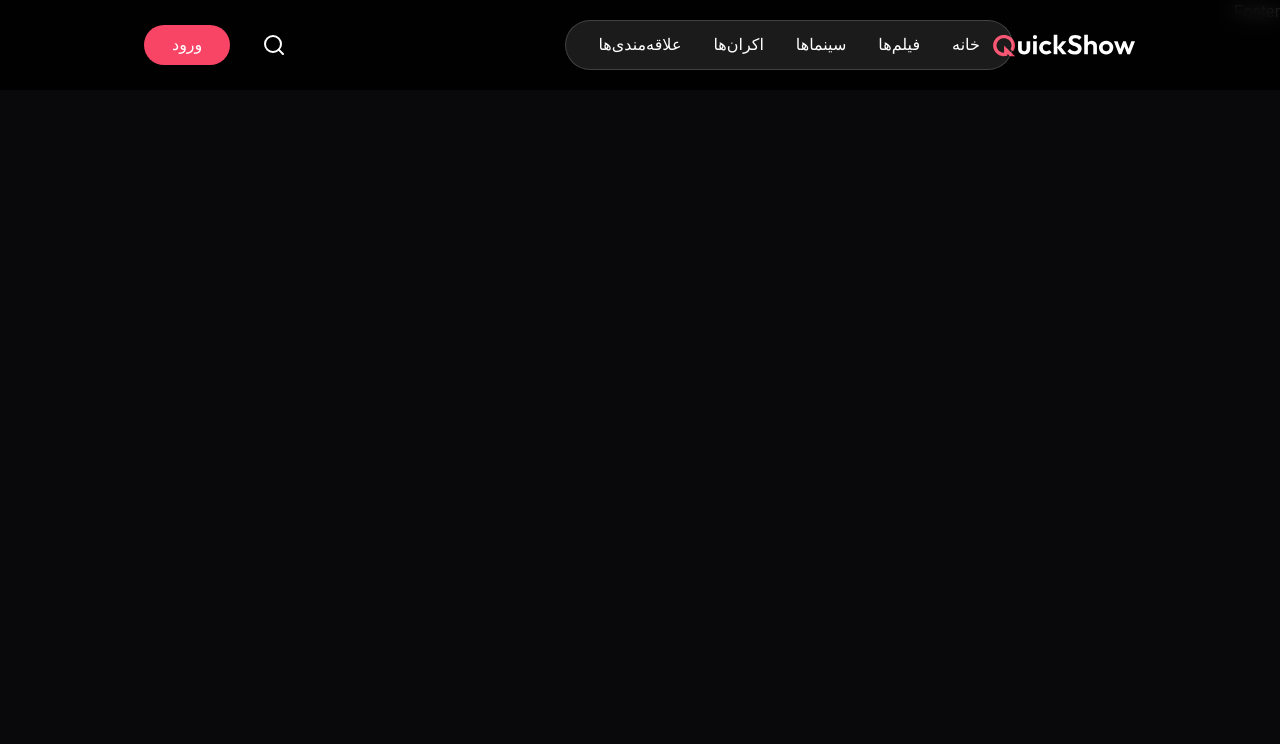
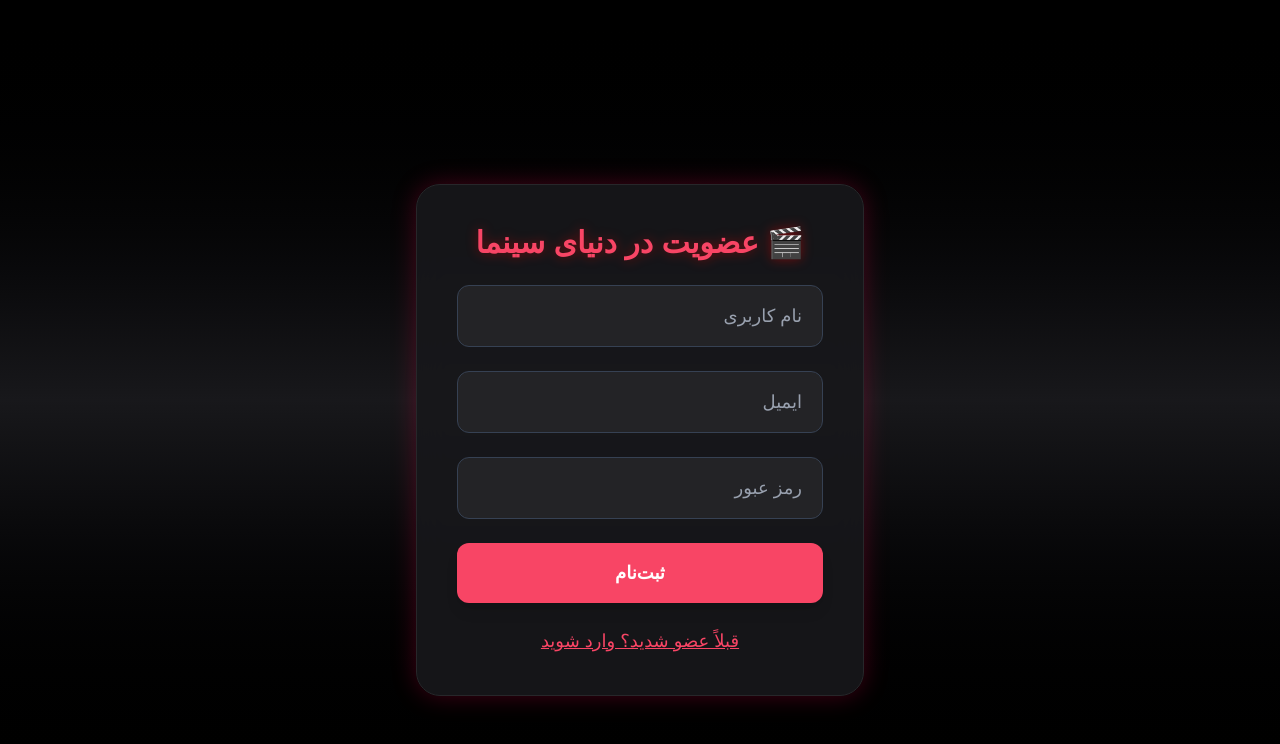
Before and after one commit to HosseinDakhili/Movie, a React (Vite) app in the folder client/: page /register in a window 1280 px wide. Shown: the top 744 px of the page. Built offline with nearby package versions, Linux system fonts and the light colour scheme.

Commit message:
feat: implement authentication flow with login and registration components; enhance form handling and validation

```diff
--- a/client/src/App.jsx
+++ b/client/src/App.jsx
@@ -1,6 +1,6 @@
-import React from "react";
+import React, { useContext } from "react";
 import Navbar from "./components/Navbar.jsx";
-import { Route, Routes, useLocation } from "react-router-dom";
+import { Navigate, Route, Routes, useLocation } from "react-router-dom";
 import Home from "./pages/Home/Home";
 import Movies from "./pages/Movies/Movies";
 import MovieDetails from "./pages/MovieDatails/MovieDetails";
@@ -9,14 +9,21 @@ import { MyBookings } from "./pages/MyBookings/MyBookings";
 import Favorite from "./pages/Favorite/Favorite";
 import { Toaster } from "react-hot-toast";
 import Footer from "./components/Footer";
+import { AuthContext } from "./context/AuthContext.jsx";
+import NotFound from "./pages/NotFound/NotFound.jsx";
+import Login from "./pages/Auth/Login/Login.jsx";
+import Register from "./pages/Auth/Register/Registe.jsx";
 
 const App = () => {
+  const { token } = useContext(AuthContext);
   const isAdmin = useLocation().pathname.startsWith("/admin");
+  const isLogin = useLocation().pathname.startsWith("/login");
+  const isRegister = useLocation().pathname.startsWith("/register");
   return (
     <>
-    <Toaster />
+      <Toaster />
       <main dir="rtl">
-        {!isAdmin && <Navbar />}
+        {(!isAdmin && !isLogin && !isRegister) && <Navbar />}
         <Routes>
           <Route path="/" element={<Home />} />
           <Route path="/movies" element={<Movies />} />
@@ -24,8 +31,17 @@ const App = () => {
           <Route path="/movies/:id/:date" element={<SeatLayout />} />
           <Route path="/my-bookings" element={<MyBookings />} />
           <Route path="/favorite" element={<Favorite />} />
+          <Route
+            path="/login"
+            element={token ? <Navigate to="/" /> : <Login />}
+          />
+          <Route
+            path="/register"
+            element={token ? <Navigate to="/" /> : <Register />}
+          />
+          <Route path="*" element={<NotFound />} />
         </Routes>
-        {!isAdmin && <Footer />}
+        {(!isAdmin && !isLogin && !isRegister) && <Footer />}
       </main>
     </>
   );
--- a/client/src/components/Navbar.jsx
+++ b/client/src/components/Navbar.jsx
@@ -1,10 +1,11 @@
-import { Link } from "react-router-dom";
+import { Link, useNavigate } from "react-router-dom";
 import { assets } from "../assets/assets";
 import { MenuIcon, SearchIcon, XIcon } from "lucide-react";
 import { useState } from "react";
 
 const Navbar = () => {
   const [isOpen, setIsOpen] = useState(false);
+  const navigate = useNavigate()
 
   return (
     <nav
@@ -18,7 +19,7 @@ const Navbar = () => {
 
       <div
         className={`max-md:absolute max-md:top-0 max-md:right-0 z-40 flex flex-col md:flex-row items-center max-md:justify-center gap-8 px-8 py-3 max-md:h-screen md:rounded-full bg-black/90 md:bg-white/10 md:border border-gray-300/20 transition-all duration-300 ${
-          isOpen ? "max-md:w-full" : "max-md:w-0 translate-x-[150px]"
+          isOpen ? "max-md:w-full" : "max-md:w-0 max-md:translate-x-[150px]"
         }`}
       >
         <XIcon
@@ -34,7 +35,7 @@ const Navbar = () => {
 
       <div className="flex items-center gap-8">
         <SearchIcon className="max-md:hidden w-6 h-6 cursor-pointer text-white" />
-        <button className="px-4 py-1 sm:px-7 sm:py-2 bg-primary hover:bg-primary-dull transition rounded-full font-medium cursor-pointer text-white">
+        <button onClick={()=>navigate('/login')} className="px-4 py-1 sm:px-7 sm:py-2 bg-primary hover:bg-primary-dull transition rounded-full font-medium cursor-pointer text-white">
           ورود
         </button>
       </div>
--- /dev/null
+++ b/client/src/pages/Auth/Login/Login.jsx
@@ -0,0 +1,64 @@
+import React from 'react'
+import { useNavigate } from 'react-router-dom';
+
+export default function Login() {
+    const navigate = useNavigate()
+ return (
+  <div className="relative min-h-screen flex items-center justify-center bg-[url('/bg-cinema.jpg')] bg-cover bg-center bg-no-repeat">
+    {/* پس‌زمینه تیره */}
+    <div className="absolute inset-0 bg-black/70 backdrop-blur-sm"></div>
+
+    {/* فرم */}
+    <form
+      //! onSubmit={handleSubmit}
+      className="relative z-10 w-[90%] sm:w-[80%] md:w-[70%] lg:w-[35rem] bg-gradient-to-b from-zinc-900/95 to-black/95 p-8 sm:p-10 md:p-12 rounded-3xl shadow-[0_0_30px_rgba(255,0,80,0.25)] flex flex-col gap-6 sm:gap-8 text-white border border-zinc-800/60"
+    >
+      <h3 className="text-2xl sm:text-3xl md:text-4xl font-extrabold text-center text-red-500 drop-shadow-[0_0_10px_rgba(255,0,0,0.5)] leading-snug">
+        عضویت در سینماکلاب
+      </h3>
+
+      <input
+        type="text"
+        //! onChange={handleChange}
+        name="username"
+        placeholder="نام کاربری"
+        className="w-full px-4 sm:px-5 md:px-6 py-3 sm:py-4 rounded-xl border border-zinc-700 bg-zinc-800/80 focus:border-red-500 focus:ring-2 focus:ring-red-500/30 text-gray-100 placeholder-gray-400 transition text-base sm:text-lg"
+      />
+
+      <input
+        type="email"
+        //! onChange={handleChange}
+        name="email"
+        placeholder="ایمیل"
+        className="w-full px-4 sm:px-5 md:px-6 py-3 sm:py-4 rounded-xl border border-zinc-700 bg-zinc-800/80 focus:border-red-500 focus:ring-2 focus:ring-red-500/30 text-gray-100 placeholder-gray-400 transition text-base sm:text-lg"
+      />
+
+      <input
+        type="password"
+        //! onChange={handleChange}
+        name="password"
+        placeholder="رمز عبور"
+        className="w-full px-4 sm:px-5 md:px-6 py-3 sm:py-4 rounded-xl border border-zinc-700 bg-zinc-800/80 focus:border-red-500 focus:ring-2 focus:ring-red-500/30 text-gray-100 placeholder-gray-400 transition text-base sm:text-lg"
+      />
+
+      <button
+        type="submit"
+        className="w-full bg-gradient-to-r from-red-600 to-pink-500 hover:from-red-500 hover:to-pink-400 py-3 sm:py-4 rounded-xl font-bold text-base sm:text-lg shadow-[0_0_25px_rgba(255,0,90,0.3)] transition-all duration-300"
+      >
+        ثبت‌نام
+      </button>
+
+      <button
+        type="button"
+         onClick={()=>navigate('/register')}
+        className="text-center text-red-400 hover:text-red-300 underline font-medium text-base sm:text-lg transition"
+      >
+        قبلاً حساب دارید؟ وارد شوید
+      </button>
+    </form>
+  </div>
+);
+
+
+
+}
--- /dev/null
+++ b/client/src/pages/Auth/Register/Registe.jsx
@@ -0,0 +1,84 @@
+import React from "react";
+import useFormFields from "../../../utils/useFormFields";
+import fetchData from "../../../utils/fetchDate";
+import { useNavigate } from "react-router-dom";
+import notify from "../../../utils/Notify";
+
+export default function Register() {
+  const navigate = useNavigate();
+  const [fields, handleChange] = useFormFields({
+    username: "",
+    email: "",
+    password: "",
+  });
+
+  const handleSubmit = async (e) => {
+    e.preventDefault();
+    const response = await fetchData("auth/register", {
+      method: "POST",
+      headers: {
+        "Content-Type": "application/json",
+      },
+      body: JSON.stringify(fields),
+    });
+    if (response?.success) {
+      notify("success", "ثبت نام انجام شد");
+      navigate("/login");
+    } else {
+      notify("error", "مشکلی رخ داده است");
+      notify("error", response?.message?.error);
+    }
+  };
+
+  return (
+    <div className="min-h-screen flex items-center justify-center px-4 bg-gradient-to-b from-black via-zinc-900 to-black">
+      <form
+        onSubmit={handleSubmit}
+        className="w-full max-w-md bg-zinc-900/90 backdrop-blur-lg p-8 sm:p-10 mt-20 rounded-3xl shadow-[0_0_25px_rgba(255,0,80,0.25)] flex flex-col gap-6 text-white border border-zinc-800"
+      >
+        <h3 className="text-2xl sm:text-3xl font-extrabold text-center text-primary drop-shadow-[0_0_6px_rgba(255,0,0,0.4)]">
+          🎬 عضویت در دنیای سینما
+        </h3>
+
+        <input
+          type="text"
+          onChange={handleChange}
+          name="username"
+          placeholder="نام کاربری"
+          className="w-full px-5 py-3 sm:py-4 rounded-xl border border-gray-700 bg-zinc-800/80 focus:border-primary focus:ring-2 focus:ring-primary/40 text-gray-200 placeholder-gray-400 transition text-base sm:text-lg"
+        />
+
+        <input
+          type="email"
+          onChange={handleChange}
+          name="email"
+          placeholder="ایمیل"
+          className="w-full px-5 py-3 sm:py-4 rounded-xl border border-gray-700 bg-zinc-800/80 focus:border-primary focus:ring-2 focus:ring-primary/40 text-gray-200 placeholder-gray-400 transition text-base sm:text-lg"
+        />
+
+        <input
+          type="password"
+          onChange={handleChange}
+          name="password"
+          placeholder="رمز عبور"
+          className="w-full px-5 py-3 sm:py-4 rounded-xl border border-gray-700 bg-zinc-800/80 focus:border-primary focus:ring-2 focus:ring-primary/40 text-gray-200 placeholder-gray-400 transition text-base sm:text-lg"
+        />
+
+        <button
+          type="submit"
+          className="w-full bg-primary hover:bg-primary-dull text-white py-3 sm:py-4 rounded-xl font-semibold text-base sm:text-lg shadow-lg transition-all duration-300"
+        >
+          ثبت‌نام
+        </button>
+
+        <button
+          type="button"
+          onClick={() => navigate("/login")}
+          className="text-center text-primary hover:text-primary-dull underline font-medium transition text-base sm:text-lg"
+        >
+          قبلاً عضو شدید؟ وارد شوید
+        </button>
+      </form>
+    </div>
+  );
+}
--- /dev/null
+++ b/client/src/pages/NotFound/NotFound.jsx
@@ -0,0 +1,7 @@
+import React from 'react'
+
+export default function NotFound() {
+  return (
+    <div>NotFound</div>
+  )
+}
--- /dev/null
+++ b/client/src/utils/fetchDate.js
@@ -0,0 +1,12 @@
+const fetchData = async(url,option={})=>{
+    try {
+        const res = await fetch(import.meta.env.VITE_BASE_API+url,option)
+        const text = await res.text()
+        const data = text?JSON.parse(text):{};
+        return data
+    } catch (error) {
+        console.log(error)
+    }
+}
+
+export default fetchData
--- a/client/src/utils/useFormFields.js
+++ b/client/src/utils/useFormFields.js
@@ -7,3 +7,5 @@ const useFormFields = (initialValues = {}) =>{
     }
     return [fields,handleChange]
 }
+
+export default useFormFields
```
Also changed, not shown: 1 other file (tests, documents, lock files or other folders).
